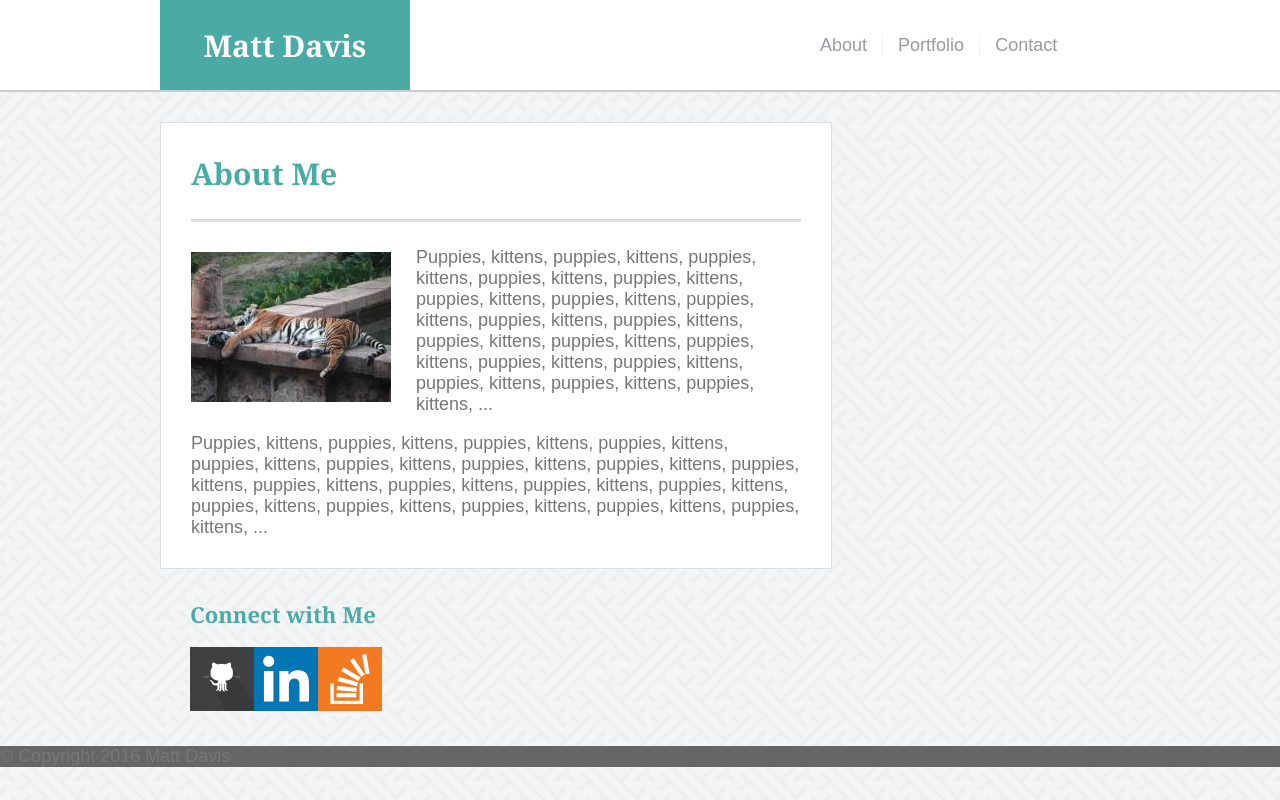
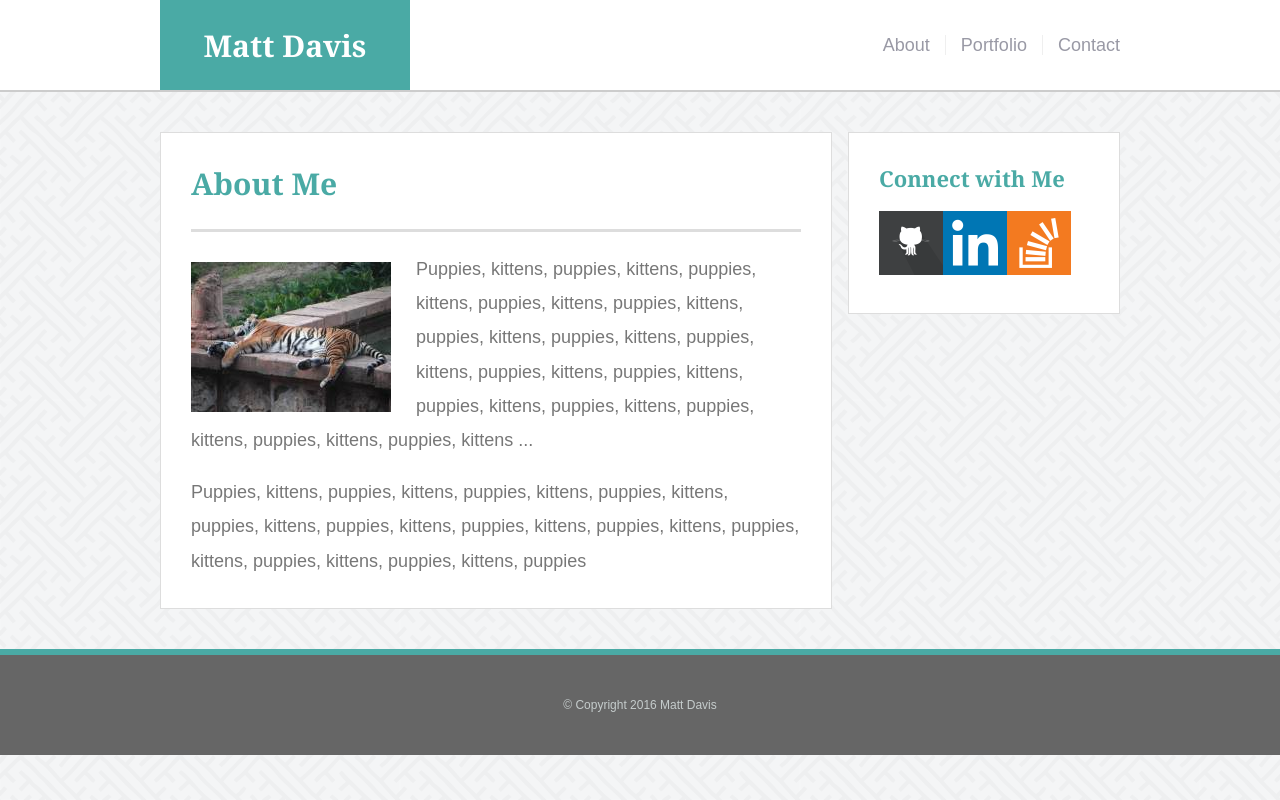
Before and after one commit to mattsplats/Basic-Portfolio, a PHP site: page / in a window 1280 px wide. Run offline with PHP 8.4, Linux system fonts and the light colour scheme.

Commit message:
main layout done for index.html, tweaking next

```diff
--- a/assets/css/style.css
+++ b/assets/css/style.css
@@ -2,6 +2,7 @@ body {
 	background: url('../images/background_pattern.png') #ffffff;
 	margin: 0px;
 	padding: 0px;
+	overflow: auto;
 
 	font-family: 'Arial', 'Helvetica Neue', Helvetica, sans-serif;
 	font-size: 18px;
@@ -34,13 +35,16 @@ h2 {
 	font-size: 22px
 }
 
+p {
+	line-height: 190%;
+}
+
 header {
 	background: #ffffff;
 	border-bottom: 2px solid #cccccc;
 }
 
 nav {
-	width: 300px;
 	height: 90px;
 
 	display: flex;
@@ -49,6 +53,15 @@ nav {
 
 footer {
 	background: #666666;
+	border-top: 6px solid #4aaaa5;
+	height: 100px;
+
+	font-size: 12px;
+	color: #c5cccc;
+
+	display: flex;
+	align-items: center;
+	justify-content: center;
 }
 
 #header_block {
@@ -80,23 +93,35 @@ footer {
 
 #main_block {
 	width: 960px;
-	margin: 30px auto;
+	margin: 40px auto;
+
+	display: flex;
+	justify-content: space-between;
 }
 
-#main_content {
+#main_content, #connect_with_me {
 	background: #ffffff;
 	border: 1px solid #dddddd;
 	width: 670px;
+	margin: 0px
+}
 
-	margin: 0px
+#connect_with_me {
+	width: 270px;
+	height: 180px;
+}
+
+.content_connect_margins {
+	margin: 30px;
 }
 
 #content_grey_line {
 	background: #dddddd;
 	height: 3px;
-	margin-bottom: 25px;
+	margin-bottom: 20px;
 }
 
-.content_margins {
-	margin: 30px;
+#profile_image {
+	float: left;
+	margin: 10px 25px 10px 0px;
 }
--- a/index.html
+++ b/index.html
@@ -26,17 +26,17 @@
 
 	<div id="main_block">
 		<section id="main_content">
-			<div class="content_margins">
+			<div class="content_connect_margins">
 				<h1>About Me</h1>
 				<div id="content_grey_line"></div>
-				<img style="float: left; margin: 5px 25px 0px 0px;" src="assets/images/profile.jpg" alt="My Pic">
-				<p>Puppies, kittens, puppies, kittens, puppies, kittens, puppies, kittens, puppies, kittens, puppies, kittens, puppies, kittens, puppies, kittens, puppies, kittens, puppies, kittens, puppies, kittens, puppies, kittens, puppies, kittens, puppies, kittens, puppies, kittens, puppies, kittens, puppies, kittens, puppies, kittens, ...</p>
-				<p>Puppies, kittens, puppies, kittens, puppies, kittens, puppies, kittens, puppies, kittens, puppies, kittens, puppies, kittens, puppies, kittens, puppies, kittens, puppies, kittens, puppies, kittens, puppies, kittens, puppies, kittens, puppies, kittens, puppies, kittens, puppies, kittens, puppies, kittens, puppies, kittens, ...</p>
+				<img id="profile_image" src="assets/images/profile.jpg" alt="My Pic">
+				<p>Puppies, kittens, puppies, kittens, puppies, kittens, puppies, kittens, puppies, kittens, puppies, kittens, puppies, kittens, puppies, kittens, puppies, kittens, puppies, kittens, puppies, kittens, puppies, kittens, puppies, kittens, puppies, kittens, puppies, kittens ...</p>
+				<p>Puppies, kittens, puppies, kittens, puppies, kittens, puppies, kittens, puppies, kittens, puppies, kittens, puppies, kittens, puppies, kittens, puppies, kittens, puppies, kittens, puppies, kittens, puppies</p>
 			</div>
 		</section>
 
 		<section id="connect_with_me">
-			<div class="content_margins">
+			<div class="content_connect_margins">
 				<h2>Connect with Me</h2>
 				<div id="connect_grey_line"></div>
 				<div id="social_images">
@@ -47,7 +47,7 @@
 	</div>
 
 	<footer>
-		<p id="copyright">© Copyright 2016 Matt Davis</p>
+		<div>© Copyright 2016 Matt Davis</div>
 	</footer>
 </body>
 </html>
```
